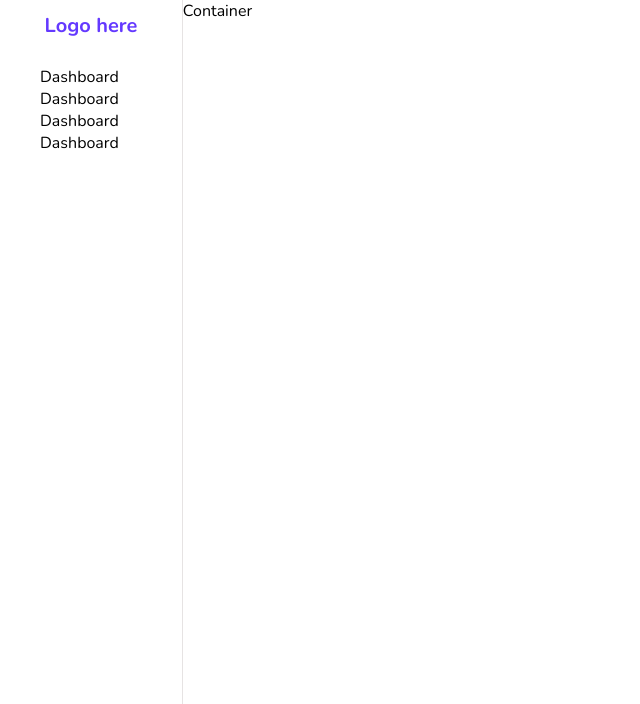
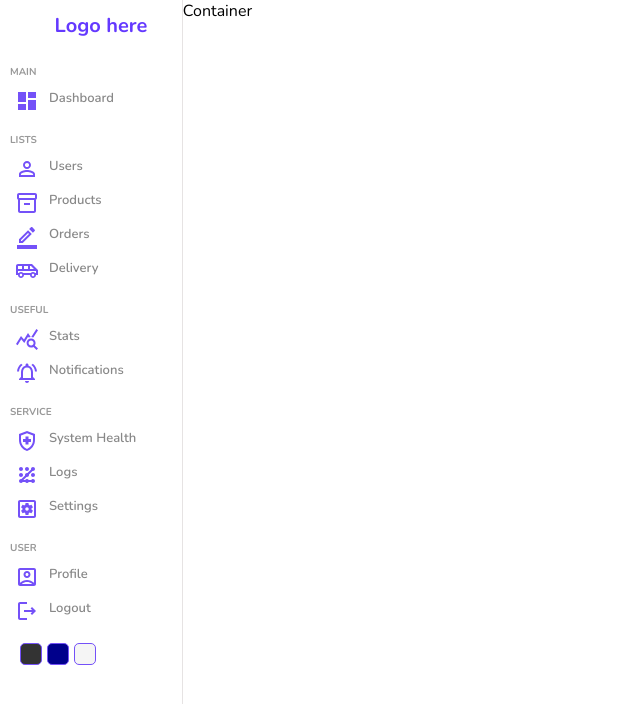
Before and after one commit to AlexDent42/react-admin, a React (Create React App) app: page / in a window 1280 px wide. Shown: the top 704 px of the page, without its empty margins (0-640 px from the left). Built offline with nearby package versions, Linux system fonts and the light colour scheme.

Commit message:
icons setup and sidebar section finished

```diff
--- a/package.json
+++ b/package.json
@@ -5,6 +5,7 @@
   "dependencies": {
     "@emotion/react": "^11.8.2",
     "@emotion/styled": "^11.8.1",
+    "@mui/icons-material": "^5.5.0",
     "@mui/material": "^5.5.0",
     "@testing-library/jest-dom": "^5.16.2",
     "@testing-library/react": "^12.1.4",
--- a/src/components/sidebar/Sidebar.jsx
+++ b/src/components/sidebar/Sidebar.jsx
@@ -1,5 +1,17 @@
 
 import './sidebar.css'
+import DashboardIcon from '@mui/icons-material/Dashboard';
+import PersonOutlineOutlinedIcon from '@mui/icons-material/PersonOutlineOutlined';
+import Inventory2OutlinedIcon from '@mui/icons-material/Inventory2Outlined';
+import BorderColorOutlinedIcon from '@mui/icons-material/BorderColorOutlined';
+import AirportShuttleOutlinedIcon from '@mui/icons-material/AirportShuttleOutlined';
+import QueryStatsOutlinedIcon from '@mui/icons-material/QueryStatsOutlined';
+import NotificationsActiveOutlinedIcon from '@mui/icons-material/NotificationsActiveOutlined';
+import HealthAndSafetyOutlinedIcon from '@mui/icons-material/HealthAndSafetyOutlined';
+import PatternOutlinedIcon from '@mui/icons-material/PatternOutlined';
+import SettingsApplicationsOutlinedIcon from '@mui/icons-material/SettingsApplicationsOutlined';
+import AccountBoxOutlinedIcon from '@mui/icons-material/AccountBoxOutlined';
+import LogoutOutlinedIcon from '@mui/icons-material/LogoutOutlined';
 
 const Sidebar = () => {
   return (
@@ -9,14 +21,31 @@ const Sidebar = () => {
         </div>
         <div className="center">
             <ul>
-                <li><span>Dashboard</span></li>
-                <li><span>Dashboard</span></li>
-                <li><span>Dashboard</span></li>
-                <li><span>Dashboard</span></li>
+                <p className="title">MAIN</p>
+                <li><DashboardIcon className="icon" /><span>Dashboard</span></li>
+                <p className="title">LISTS</p>
+                <li><PersonOutlineOutlinedIcon className="icon" /><span>Users</span></li>
+                <li><Inventory2OutlinedIcon className="icon" /><span>Products</span></li>
+                <li><BorderColorOutlinedIcon className="icon" /><span>Orders</span></li>
+                <li><AirportShuttleOutlinedIcon className="icon" /><span>Delivery</span></li>
+                <p className="title">USEFUL</p>
+                <li><QueryStatsOutlinedIcon className="icon" /><span>Stats</span></li>
+                <li><NotificationsActiveOutlinedIcon className="icon" /><span>Notifications</span></li>
+                <p className="title">SERVICE</p>
+                <li><HealthAndSafetyOutlinedIcon className="icon" /><span>System Health</span></li>
+                <li><PatternOutlinedIcon className="icon" /><span>Logs </span></li>
+                <li><SettingsApplicationsOutlinedIcon className="icon" /><span>Settings</span></li>
+                <p className="title">USER</p>
+                <li><AccountBoxOutlinedIcon className="icon" /><span>Profile</span></li>
+                <li><LogoutOutlinedIcon className="icon" /><span>Logout</span></li>
+
             </ul>
 
         </div>
         <div className="bottom">
+          <div className="colorOption"></div>
+          <div className="colorOption"></div>
+          <div className="colorOption"></div>
 
         </div>
     </div>
--- a/src/components/sidebar/sidebar.css
+++ b/src/components/sidebar/sidebar.css
@@ -3,6 +3,7 @@
     border-right: 0.5px solid rgb(230,227,227);
     min-height: 100vh;
     background-color: white;
+    padding-left: 10px;
 }
 
 .top {
@@ -20,4 +21,62 @@
 
 ul {
     list-style: none;
+    margin: 0;
+    padding: 0;
 }
+
+.title {
+    font-size: 10px;
+    font-weight: bold;
+    color: #999;
+    margin: 15px 0 5px 0;
+
+}
+
+li {
+    display: flex;
+    padding: 5px;
+    cursor: pointer;
+}
+
+li:hover {
+    background-color: #ece8ff;
+}
+
+.icon {
+    font-size: 18px;
+    color: #7451f8;
+}
+
+span {
+    font-size: 13px;
+    font-weight: 600;
+    color: #888;
+    margin-left: 10px;
+}
+
+.bottom {
+    display: flex;
+    align-items: center;
+    margin: 10px;
+}
+
+.colorOption {
+    width: 20px;
+    height: 20px;
+    border-radius: 5px;
+    border:1px solid #7451f8;
+    cursor: pointer;
+    margin: 5px 5px 5px 0;
+}
+
+.colorOption:nth-child(1){
+    background-color: #333;
+}
+
+.colorOption:nth-child(2){
+    background-color: darkblue;
+}
+.colorOption:nth-child(3){
+    background-color: whitesmoke;
+}
```
Also changed, not shown: 1 other file (tests, documents, lock files or other folders).
